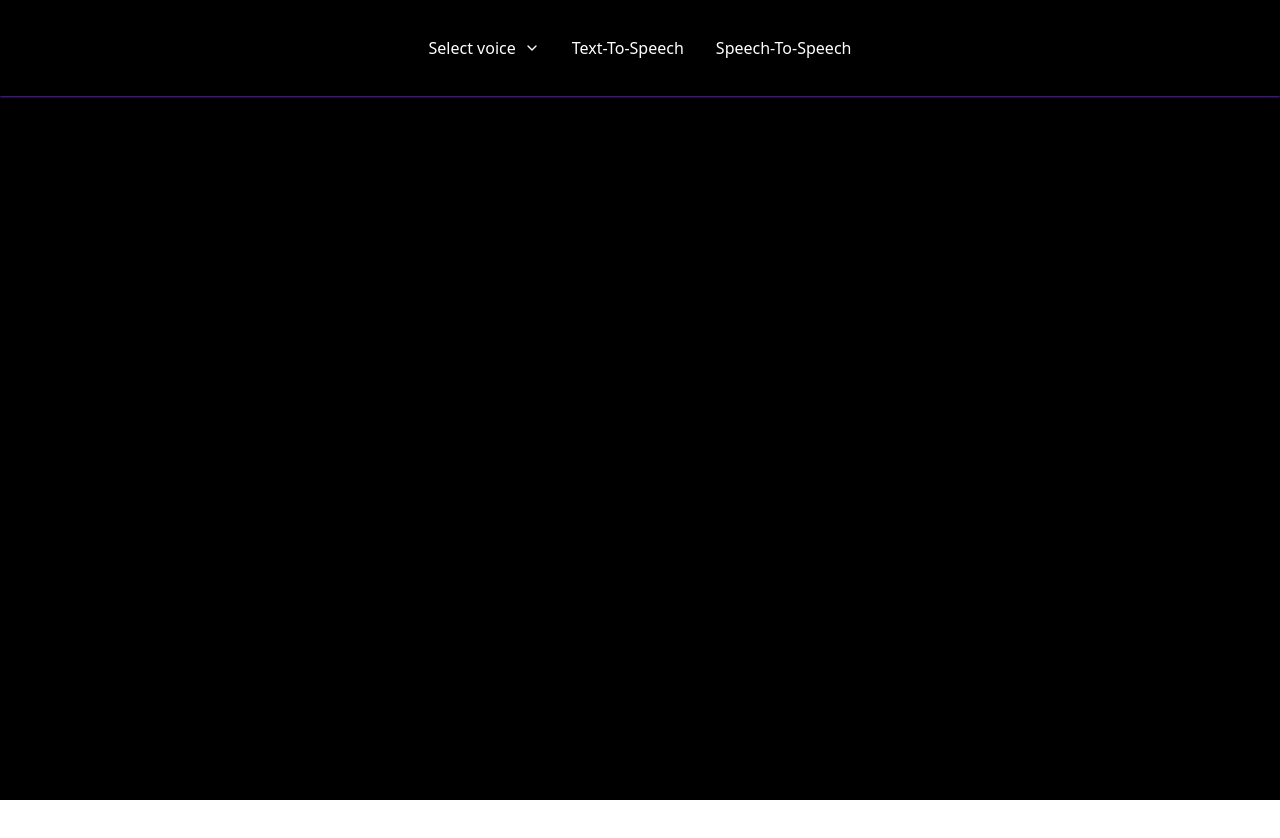
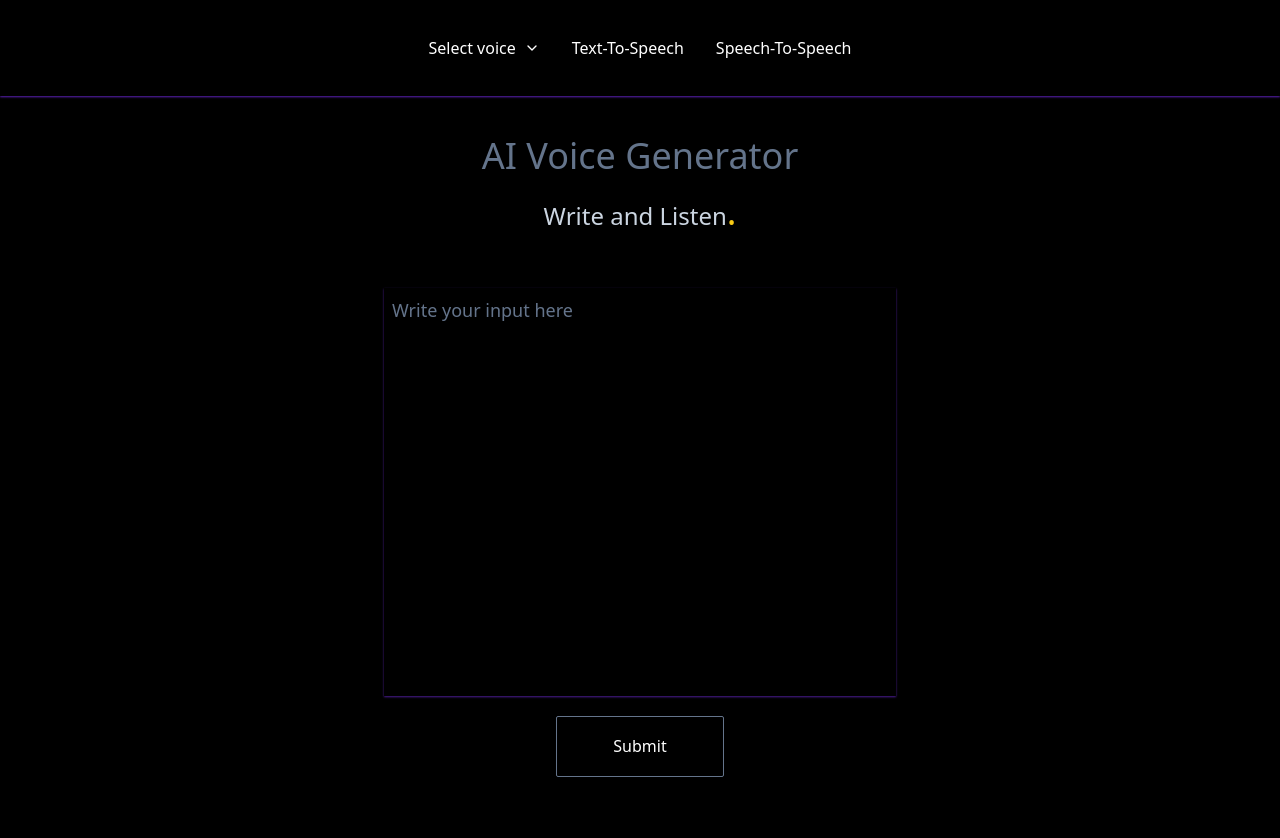
Before and after one commit to AnirudhMemani/Text-to-speech, a React (Vite) app in the folder Frontend/SoundBox/: page / in a window 1280 px wide. Shown: the top 838 px of the page. Before the commit the page ends 800 px from the top, so only its background shows below. Built offline with nearby package versions, Linux system fonts and the light colour scheme.

Commit message:
Added redirect for "/" route in App.tsx

```diff
--- a/Frontend/SoundBox/src/App.tsx
+++ b/Frontend/SoundBox/src/App.tsx
@@ -17,6 +17,10 @@ function App() {
       />
       <Routes>
         <Route
+          path="/"
+          element={<TextToSpeech voiceId={voiceId} />}
+        />
+        <Route
           path={ROUTES.TEXT_TO_SPEECH}
           element={<TextToSpeech voiceId={voiceId} />}
         />
```
